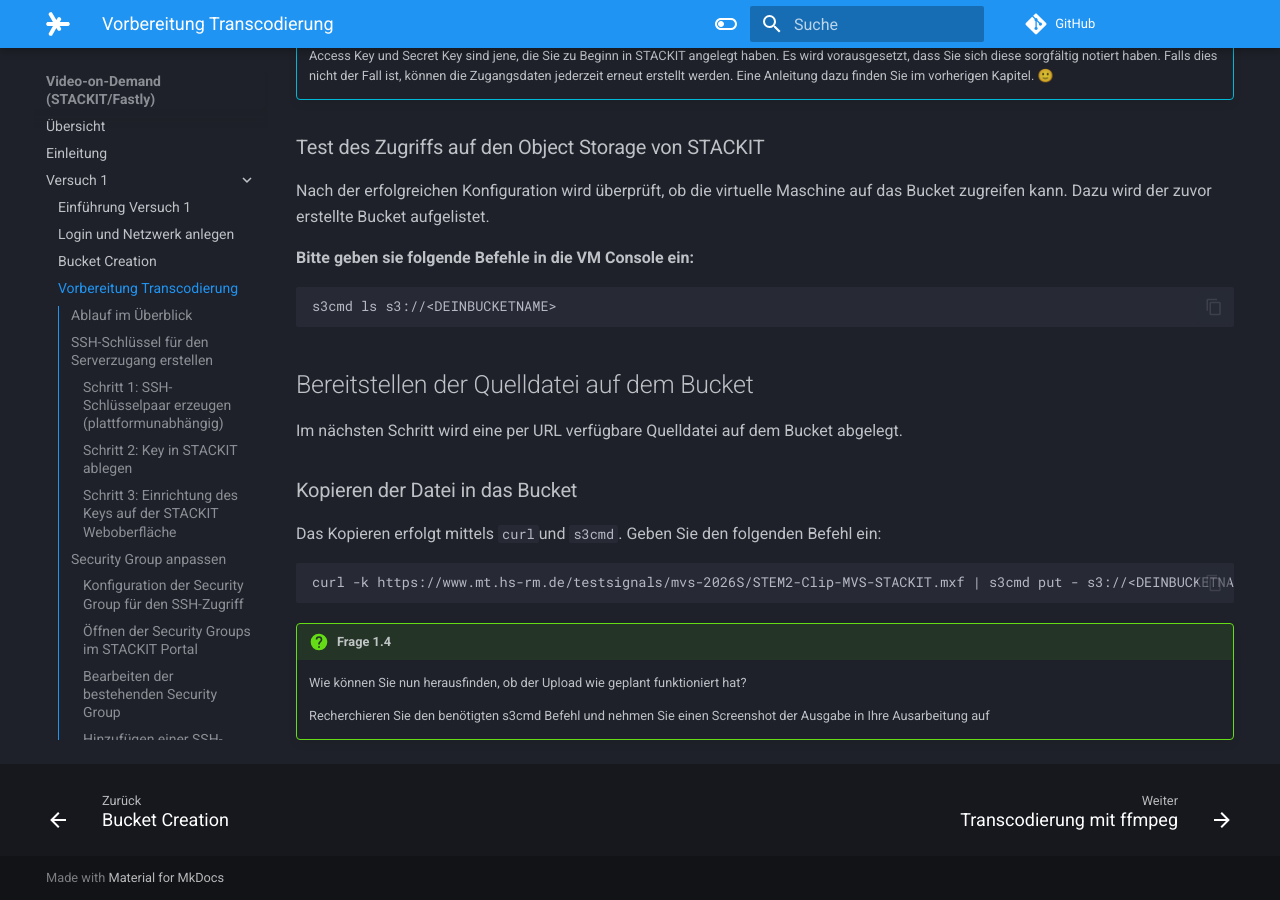
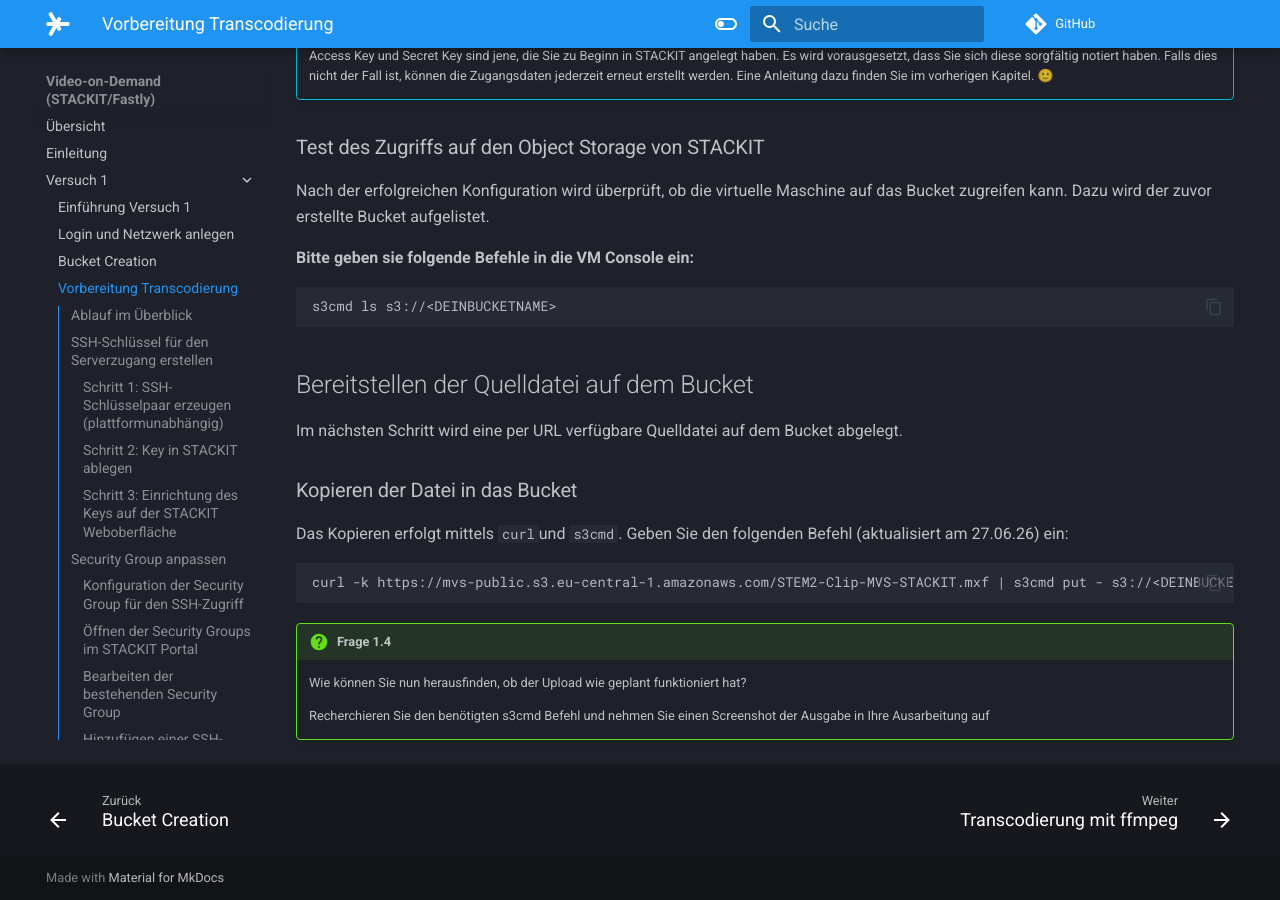
Before and after one commit to wruppelx/mvs-stackit-exercise, an MkDocs documentation site: the page built from docs/versuch1/04-VorbereitungTranscodierung.md, in a window 1280 px wide and 900 px high, scrolled down 13189 px. Built offline with MkDocs 1.6.1 and Material for MkDocs 9.7.7, drawn with Linux system fonts in a browser that asks for light colours; plug-ins that fetch from the network failed and are left out; comment, search, counter and statistics services are not loaded.

Commit message:
MXF link updated

````diff
--- a/docs/versuch1/04-VorbereitungTranscodierung.md
+++ b/docs/versuch1/04-VorbereitungTranscodierung.md
@@ -378,10 +378,10 @@
 
 ### Kopieren der Datei in das Bucket
 
-Das Kopieren erfolgt mittels `curl`und `s3cmd`. Geben Sie den folgenden Befehl ein:
+Das Kopieren erfolgt mittels `curl`und `s3cmd`. Geben Sie den folgenden Befehl (aktualisiert am 27.06.26) ein:
 
 ```bash
-curl -k https://www.mt.hs-rm.de/testsignals/mvs-2026S/STEM2-Clip-MVS-STACKIT.mxf | s3cmd put - s3://<DEINBUCKETNAME>/Versuch1/STEM2-Clip-MVS-STACKIT.mxf
+curl -k https://mvs-public.s3.eu-central-1.amazonaws.com/STEM2-Clip-MVS-STACKIT.mxf | s3cmd put - s3://<DEINBUCKETNAME>/Versuch1/STEM2-Clip-MVS-STACKIT.mxf
 ```
 
 !!! question "Frage 1.4"
````
